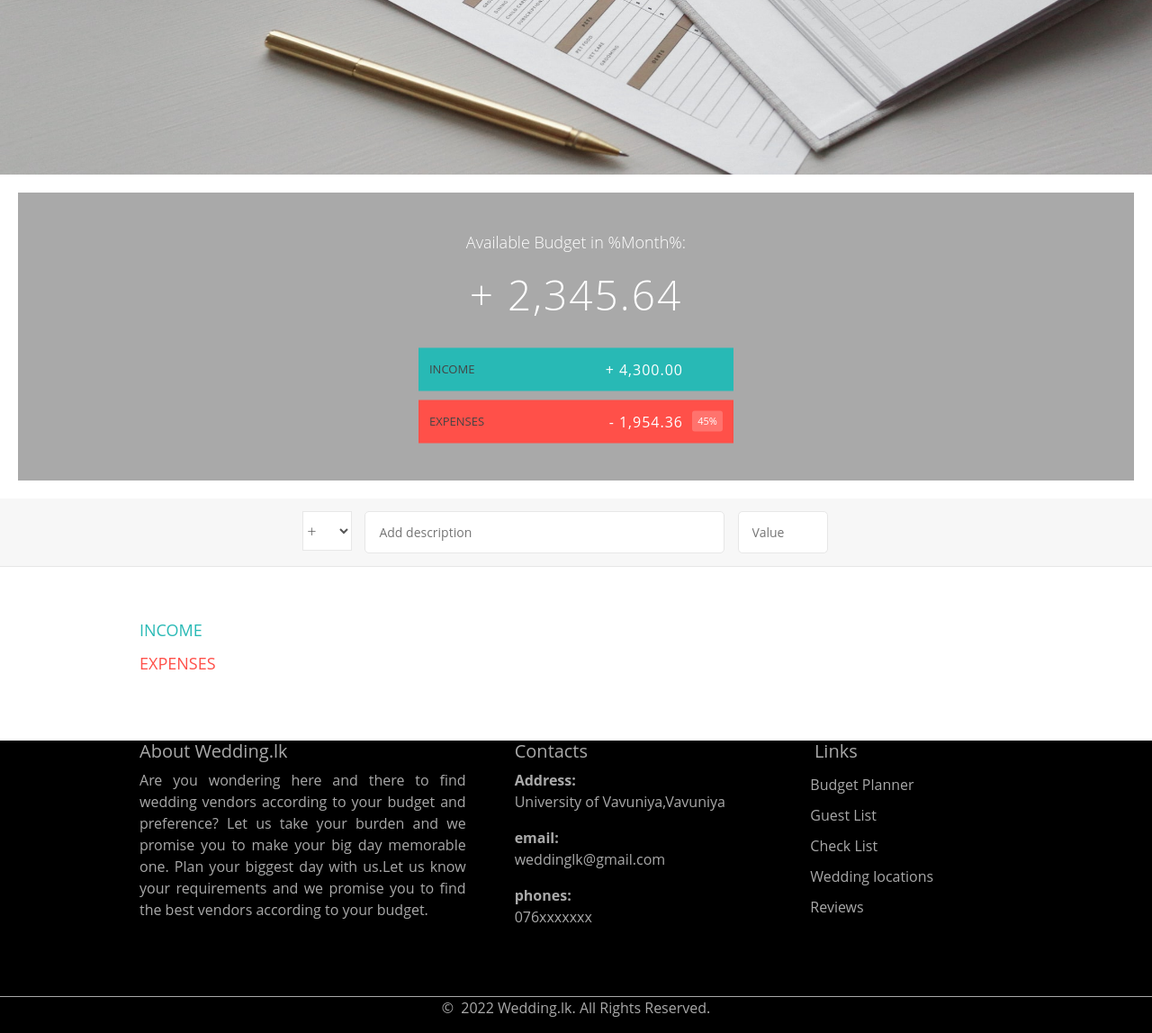
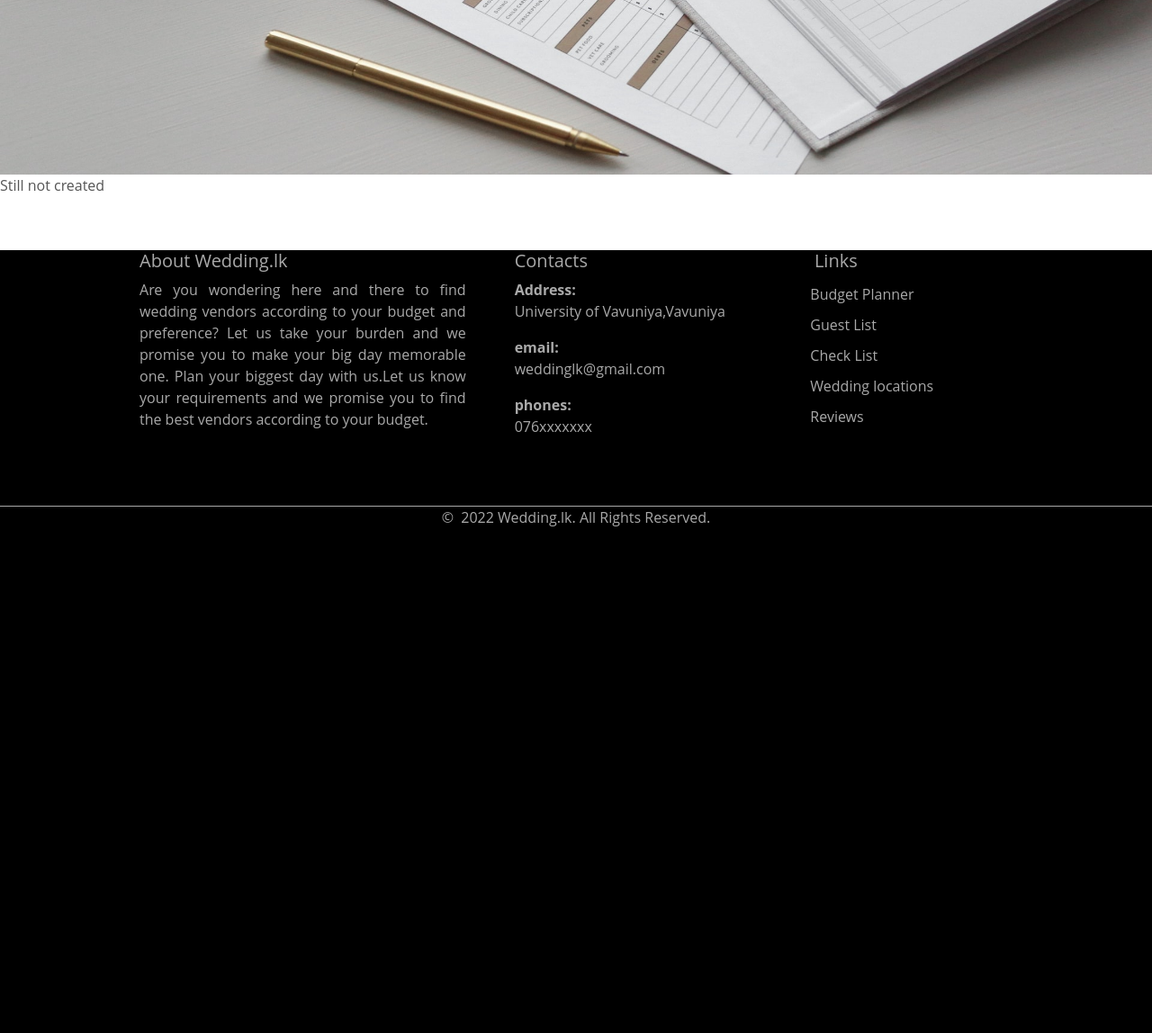
Before and after one commit to UdeepaSandakal/Wedding, a PHP site: page /budgetPlanner.php in a window 1280 px wide. Shown: the part 452-1600 px from the top of the page at 90% size. After the commit the page ends 1037 px from the top, so only its background shows below. Run offline with PHP 8.4, Linux system fonts and the light colour scheme; some libraries are stand-ins or nearby versions; some web fonts are replaced.

Commit message:
8/8/2022 @2.40AM

```diff
--- a/Wedding.lk/action.php
+++ b/Wedding.lk/action.php
@@ -13,7 +13,7 @@
 			$sql .="AND city IN('".$city."')";
 		}
 
-		$result=$conn->query($sql);
+		$result=$connection->query($sql);
 		$output='';
 
 		if($result->num_rows>0){
--- a/Wedding.lk/budgetPlanner.php
+++ b/Wedding.lk/budgetPlanner.php
@@ -71,63 +71,7 @@
 	</div>
 	<!--/slider-->
 	<!--content-->
-	  <div class="top">
-	    <div class="budget">
-	      <div class="budget__title">
-	        Available Budget in <span class="budget__title--month">%Month%</span>:
-	      </div>
-
-	      <div class="budget__value">+ 2,345.64</div>
-
-	      <div class="budget__income clearfix">
-	        <div class="budget__income--text">Income</div>
-	        <div class="right">
-	          <div class="budget__income--value">+ 4,300.00</div>
-	          <div class="budget__income--percentage">&nbsp;</div>
-	        </div>
-	      </div>
-
-	      <div class="budget__expenses clearfix">
-	        <div class="budget__expenses--text">Expenses</div>
-	        <div class="right clearfix">
-	          <div class="budget__expenses--value">- 1,954.36</div>
-	          <div class="budget__expenses--percentage">45%</div>
-	        </div>
-	      </div>
-	    </div>
-	  </div>
-
-
-	  <div class="bottom">
-	    <div class="add">
-	      <div class="add__container">
-	        <select class="add__type">
-	                        <option value="inc" selected>+</option>
-	                        <option value="exp">-</option>
-	                    </select>
-	        <input type="text" class="add__description" placeholder="Add description">
-	        <input type="number" class="add__value" placeholder="Value">
-	        <button class="add__btn"><i class="ion-ios-checkmark-outline"></i></button>
-	      </div>
-	    </div>
-
-	    <div class="container clearfix">
-	      <div class="income">
-	        <h2 class="income__title">Income</h2>
-
-	        <div class="income__list">
-	        </div>
-	      </div>
-
-
-	      <div class="expenses">
-	        <h2 class="expenses__title">Expenses</h2>
-
-	        <div class="expenses__list">
-	        </div>
-	      </div>
-	    </div>
-	  </div>
+	  <p>Still not created</p>
 
 	<!--.Footer-->
 	<footer class="section footer-classic context-dark bg-image" style="background: black;">
--- a/Wedding.lk/checkList.php
+++ b/Wedding.lk/checkList.php
@@ -80,7 +80,8 @@
 		<!--/navigation bar-->
 	</div>
 	<!--/slider-->
-
+	<!--content-->
+	<p>Still not created</p>
 
 	<!--.Footer-->
 	<footer class="section footer-classic context-dark bg-image" style="background: black;">
--- a/Wedding.lk/index.php
+++ b/Wedding.lk/index.php
@@ -234,7 +234,7 @@
 	<div class="content2">
 		<h3>Top Wedding Locations</h3>
 		<p>Find your dream location from Sri Lanka</p>
-		<a href="locations.php" class="stretched-link">More</a>
+		<!--<a href="locations.php" class="stretched-link">More</a>-->
 		<!-- Gallery -->
 		<div class="row">
 		  <div class="col-lg-4 col-md-12 mb-4 mb-lg-0">
```
Also changed, not shown: Wedding.lk/Vendor.php (+4 -3 lines).
